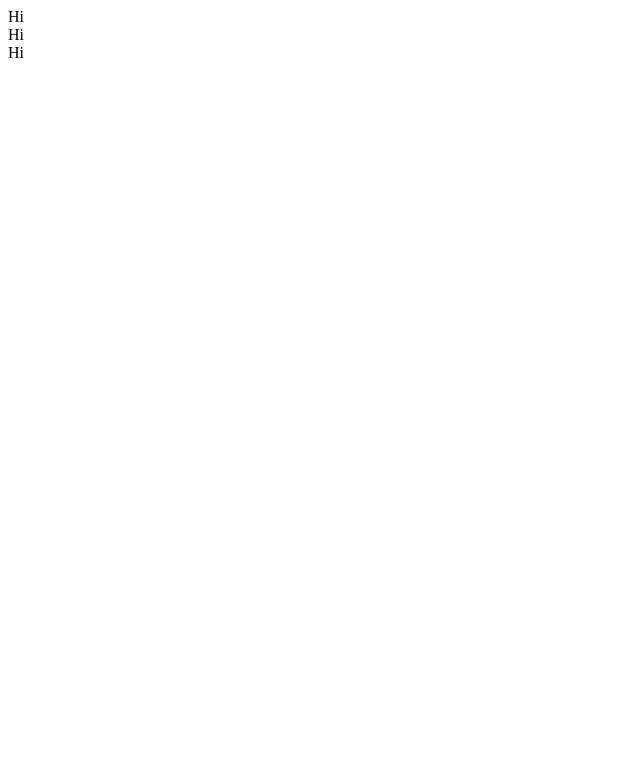
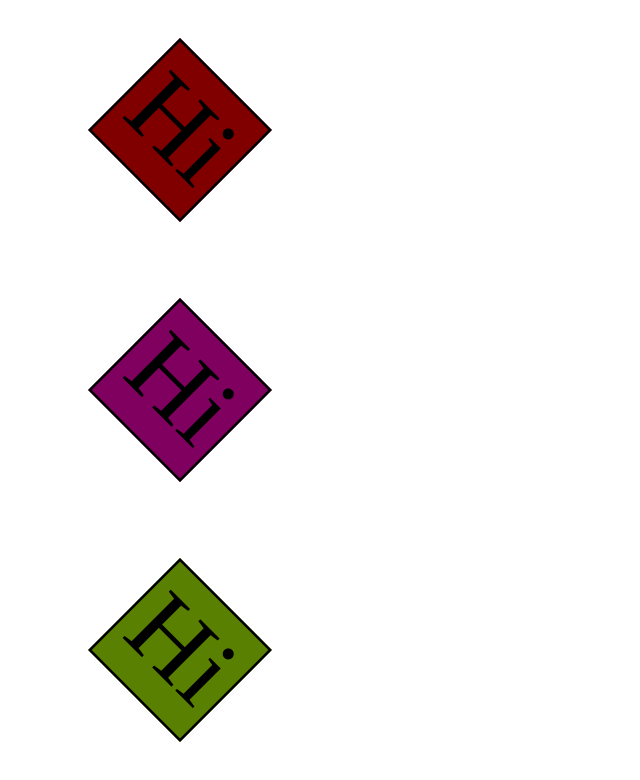
Before and after one commit to HassanFdim/Front_end, a plain HTML site: page index.html in a window 1280 px wide. Shown: the whole page, without its empty margins (0-640 px from the left). Drawn offline with Linux system fonts and the light colour scheme.

Commit message:
transformation

```diff
--- a/style.css
+++ b/style.css
@@ -1,31 +1,21 @@
-.icons {
+body {
+  margin: 0;
+}
+.box {
+  width: 250px;
+  height: 250px;
+  border: 5px solid;
+  font-size: 13em;
   text-align: center;
+  transform: translateX(100px) rotate(45deg);
+  scale: 0.5;
 }
-.icons a {
-  text-decoration: none;
-  margin-right: 20px;
+#box1 {
+  background-color: rgb(128, 0, 0);
 }
-.fa-regular.fa-house.fa-5x {
-  color: hsl(40, 1%, 44%);
+#box2 {
+  background-color: rgb(128, 0, 96);
 }
-.fa-regular.fa-house.fa-5x:hover {
-  color: hsl(40, 1%, 76%);
+#box3 {
+  background-color: hsl(78, 100%, 25%);
 }
-.fa-brands.fa-twitter.fa-5x {
-  color: hsl(188, 100%, 50%);
-}
-.fa-brands.fa-twitter.fa-5x:hover {
-  color: hsl(188, 100%, 60%);
-}
-.fa-brands.fa-youtube.fa-5x {
-  color: hsl(0, 100%, 50%);
-}
-.fa-brands.fa-youtube.fa-5x:hover {
-  color: hsl(0, 82%, 62%);
-}
-.fa-brands.fa-twitch.fa-5x {
-  color: rgba(105, 105, 222, 0.848);
-}
-.fa-brands.fa-twitch.fa-5x:hover {
-  color: rgba(164, 164, 241, 0.848);
-}
```
Also changed, not shown: index.html (line endings or trailing spaces).
